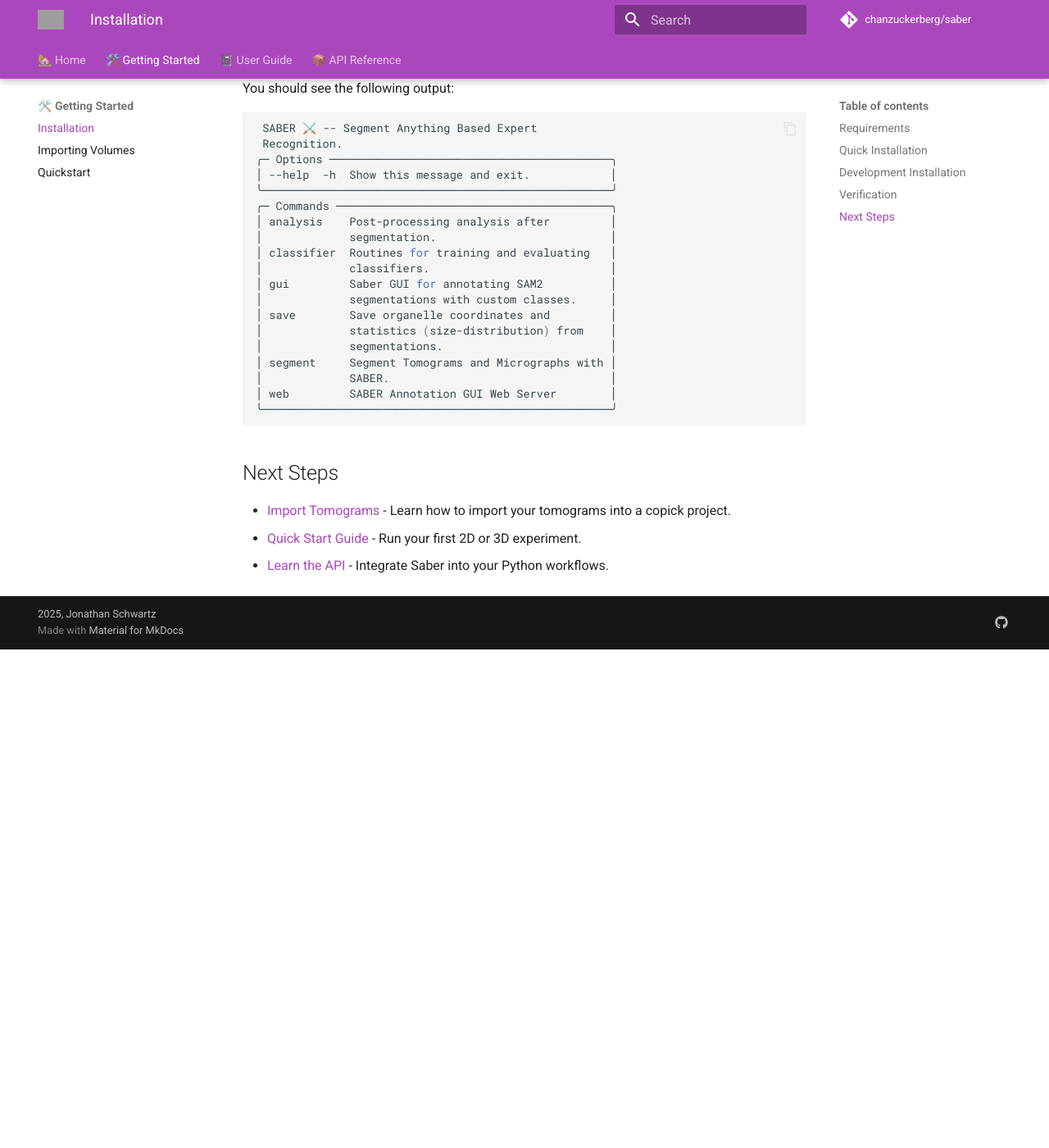
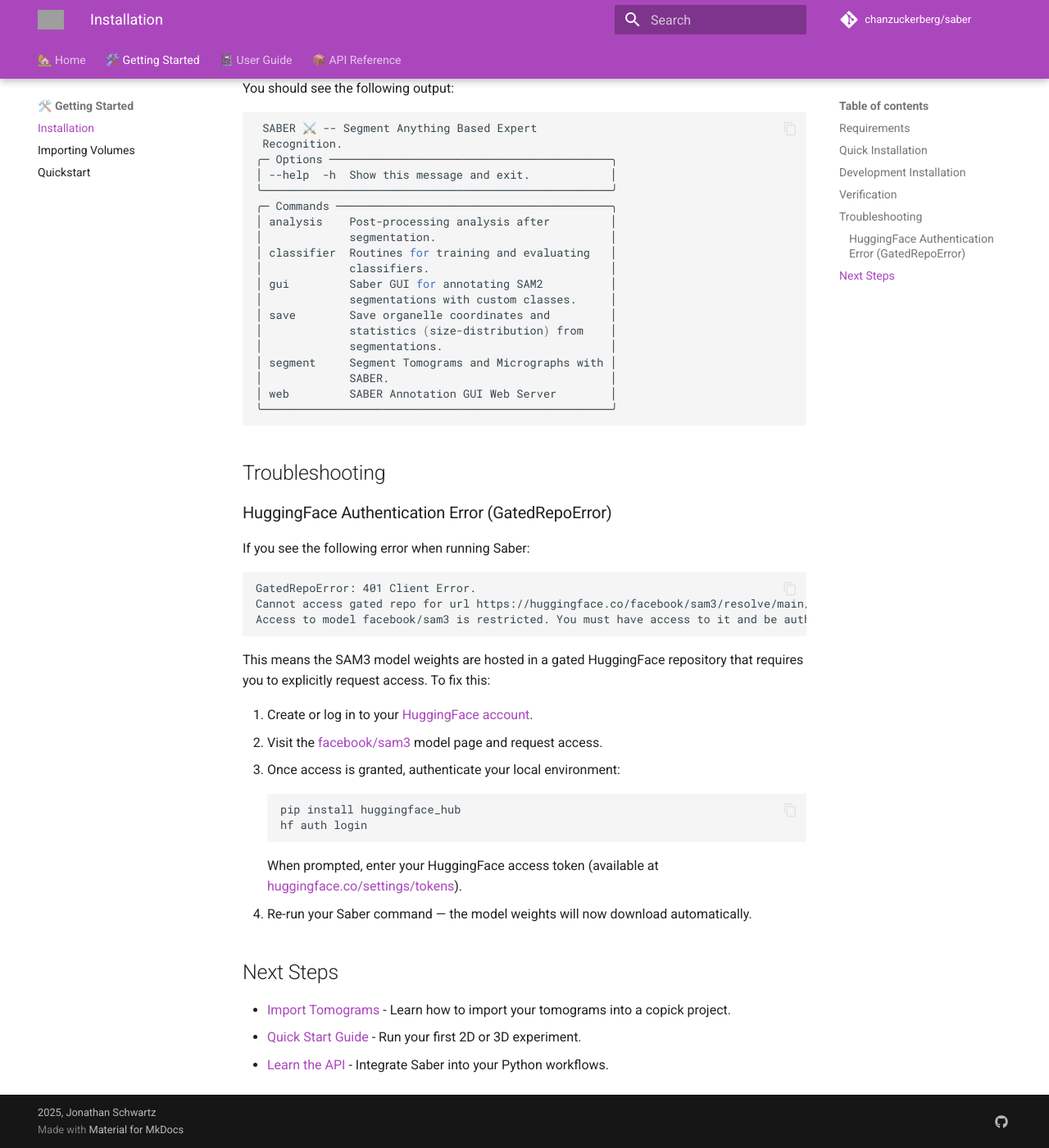
Before and after one commit to chanzuckerberg/saber, an MkDocs documentation site: the page built from docs/getting-started/installation.md, in a window 1280 px wide and 1400 px high, scrolled down 930 px. Shown: the whole window at 82% size. Built offline with MkDocs 1.6.1 and Material for MkDocs 9.7.7, drawn with Linux system fonts in a browser that asks for light colours; comment, search, counter and statistics services are not loaded; before the commit the page ends 1722 px from its top, so only the background shows below that; grey boxes are pictures that could not be loaded.

Commit message:
add to docs instructions for getting access to sam3 weights

````diff
--- a/docs/getting-started/installation.md
+++ b/docs/getting-started/installation.md
@@ -60,6 +60,30 @@
 ╰────────────────────────────────────────────────────╯
 ```
 
+## Troubleshooting
+
+### HuggingFace Authentication Error (GatedRepoError)
+
+If you see the following error when running Saber:
+
+```
+GatedRepoError: 401 Client Error.
+Cannot access gated repo for url https://huggingface.co/facebook/sam3/resolve/main/config.json.
+Access to model facebook/sam3 is restricted. You must have access to it and be authenticated to access it. Please log in.
+```
+
+This means the SAM3 model weights are hosted in a gated HuggingFace repository that requires you to explicitly request access. To fix this:
+
+1. Create or log in to your [HuggingFace account](https://huggingface.co).
+2. Visit the [facebook/sam3](https://huggingface.co/facebook/sam3) model page and request access.
+3. Once access is granted, authenticate your local environment:
+   ```bash
+   pip install huggingface_hub
+   hf auth login
+   ```
+   When prompted, enter your HuggingFace access token (available at [huggingface.co/settings/tokens](https://huggingface.co/settings/tokens)).
+4. Re-run your Saber command — the model weights will now download automatically.
+
 ## Next Steps
 
 - [Import Tomograms](import-tomos.md) - Learn how to import your tomograms into a copick project.
````
